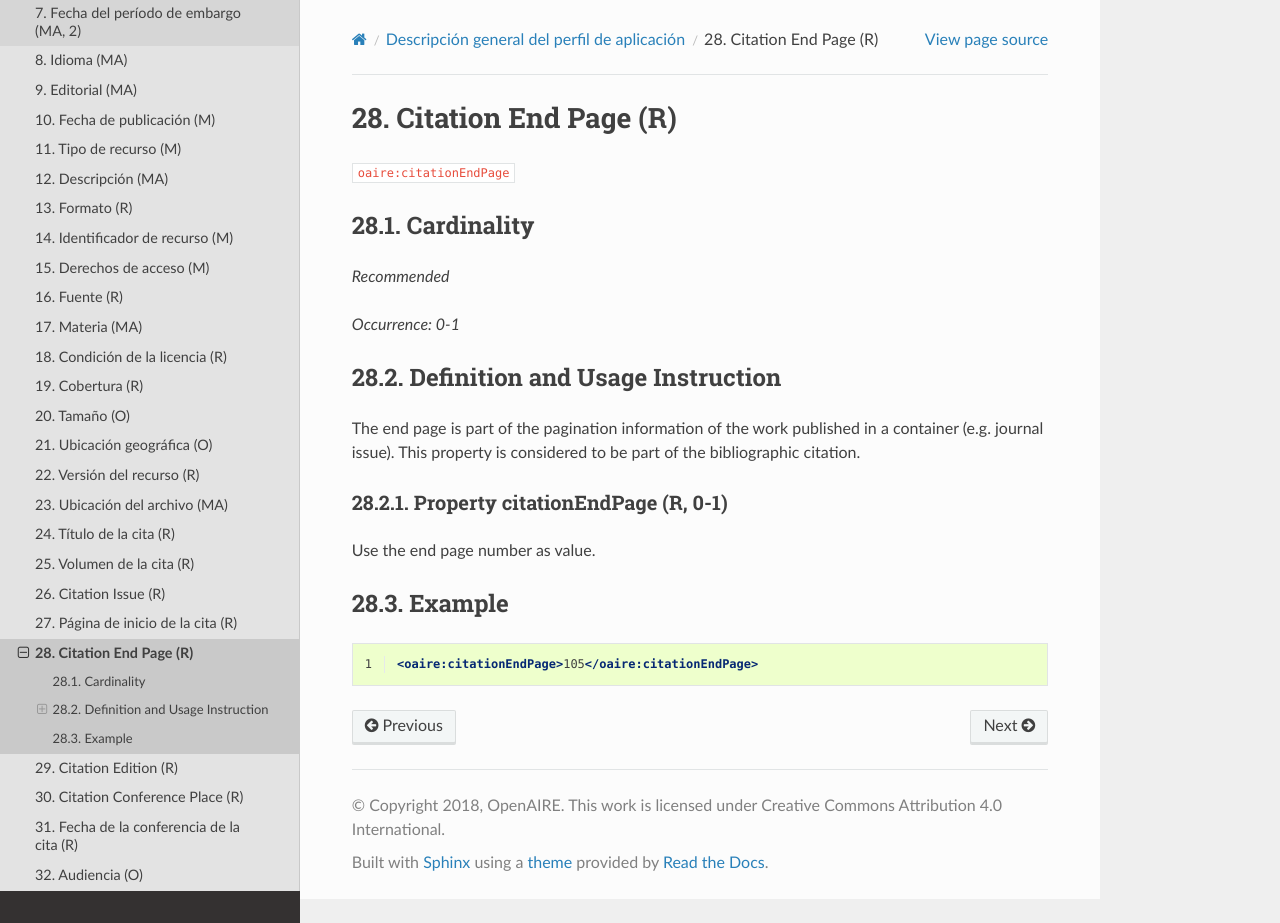
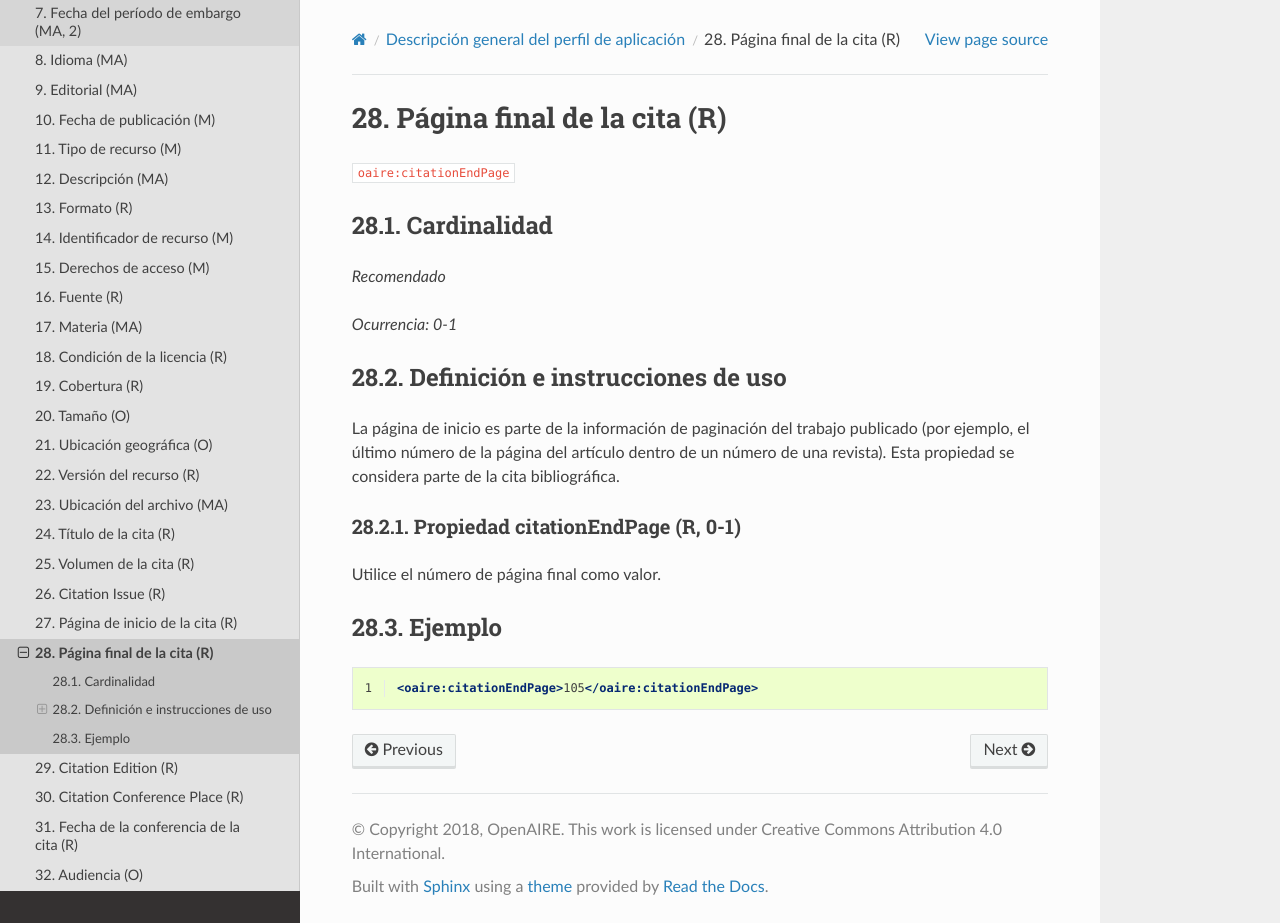
Before and after one commit to memoemg/openAIRE4, a Sphinx documentation site: the page built from docs/field_citationendpage.rst, in a window 1280 px wide and 923 px high. Built offline with Sphinx 7.4.7 and the Read the Docs theme 2.0.0, drawn with Linux system fonts in a browser that asks for light colours; a script that is not in the unit is left out.

Commit message:
Update field_citationendpage.rst

```diff
--- a/docs/field_citationendpage.rst
+++ b/docs/field_citationendpage.rst
@@ -1,28 +1,28 @@
 .. _aire:citationEndPage:
 
-Citation End Page (R)
-=====================
+Página final de la cita (R)
+===========================
 
 ``oaire:citationEndPage``
 
-Cardinality
-~~~~~~~~~~~
+Cardinalidad
+~~~~~~~~~~~~
 
-*Recommended*
+*Recomendado*
 
-*Occurrence: 0-1*
+*Ocurrencia: 0-1*
 
-Definition and Usage Instruction
-~~~~~~~~~~~~~~~~~~~~~~~~~~~~~~~~
+Definición e instrucciones de uso
+~~~~~~~~~~~~~~~~~~~~~~~~~~~~~~~~~
 
-The end page is part of the pagination information of the work published in a container (e.g. journal issue). This property is considered to be part of the bibliographic citation.
+La página de inicio es parte de la información de paginación del trabajo publicado (por ejemplo, el último número de la página del artículo dentro de un número de una revista). Esta propiedad se considera parte de la cita bibliográfica.
 
-Property citationEndPage (R, 0-1)
----------------------------------
+Propiedad citationEndPage (R, 0-1)
+----------------------------------
 
-Use the end page number as value.
+Utilice el número de página final como valor.
 
-Example
+Ejemplo
 ~~~~~~~
 
 .. code-block:: xml
```
